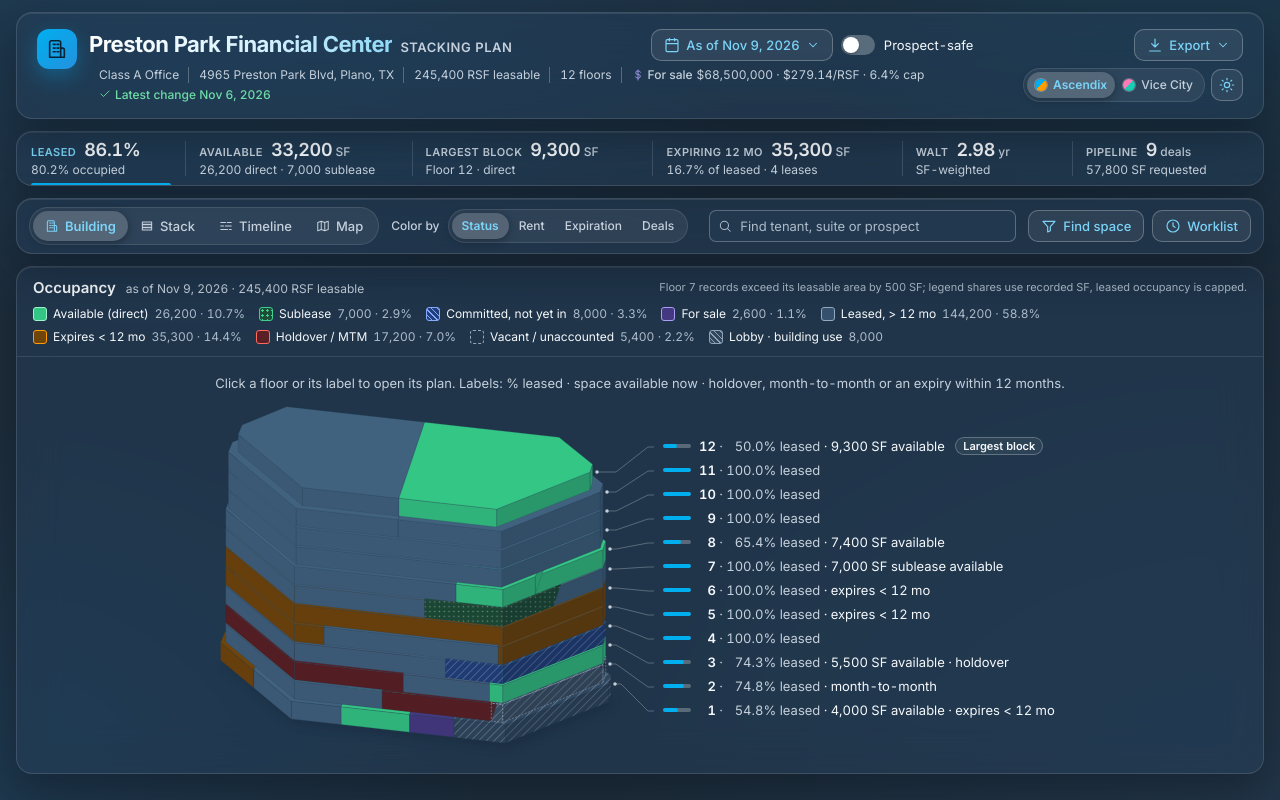
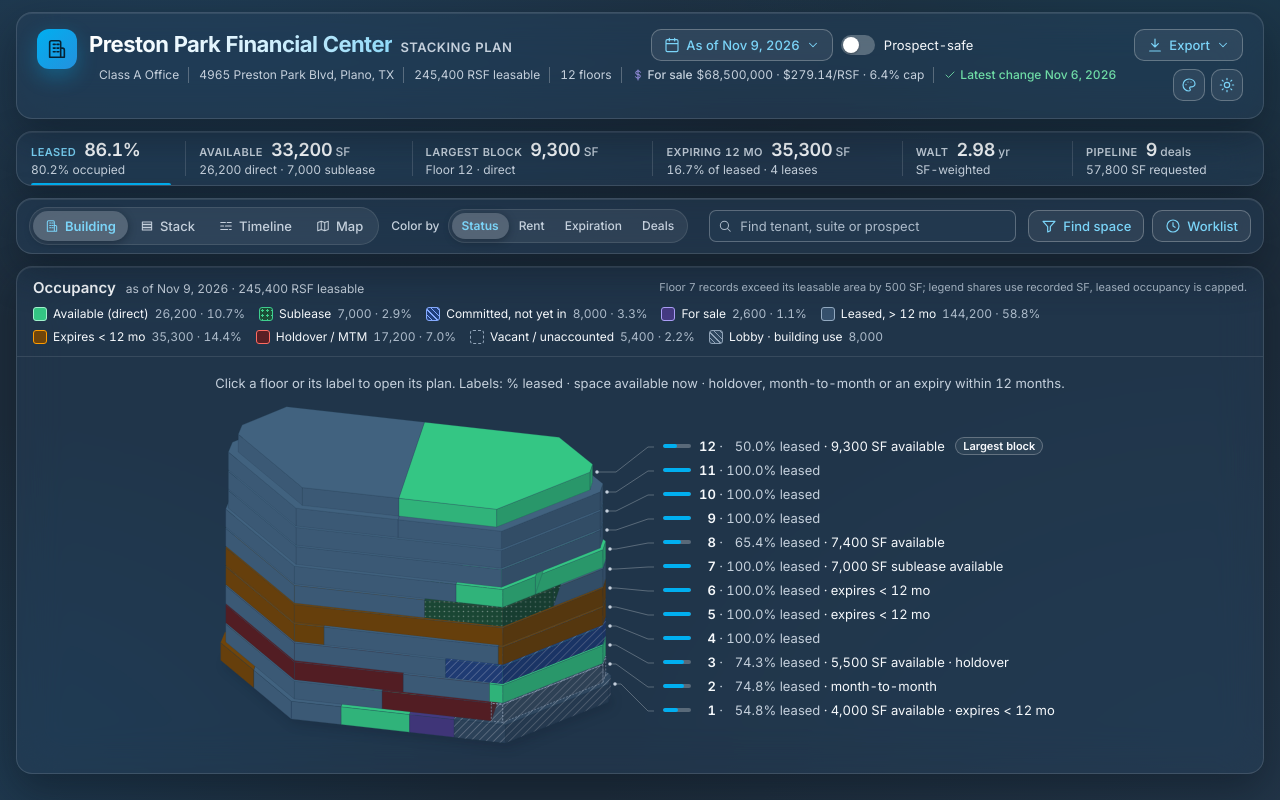
Before and after one commit to acx-sergiy-yanushkevich/stacking-plan-comp, a React (Vite) app: page / in a window 1280 px wide. Built offline with nearby package versions, Linux system fonts and the light colour scheme.

Commit message:
feat(header): palette icon menu with Custom coming soon
Co-Authored-By: Claude Fable 5.1 <noreply@anthropic.com>

```diff
--- a/src/components/shell/Header.tsx
+++ b/src/components/shell/Header.tsx
@@ -1,9 +1,10 @@
 import type { ReactNode } from 'react';
 import type { PlanModel } from '../../model/usePlanModel';
-import { PALETTES, isDark, palettePatch, paletteOf, type PlanState } from '../../state/planState';
+import { isDark, paletteOf, type PlanState } from '../../state/planState';
 import { daysBetween, fmtDate } from '../../domain/dates';
 import { num, pct, usd, usd0 } from '../../domain/format';
-import { Button, Chip, Icon, Menu, Segmented, Switch, useToastBoundary } from '../ui';
+import { Button, Chip, Icon, Menu, Switch, useToastBoundary } from '../ui';
+import { paletteMenuItems } from './paletteMenu';
 import { canTimeTravel, planDate } from '../../domain/safe';
 import { AsOfPopover } from './AsOfPopover';
 import { useIsPhone, usePrefersDark } from '../../lib/useMedia';
@@ -122,19 +123,7 @@ export function Header({ model, state, patch, onExport, miniTimeline }: HeaderPr
             label="Colors and theme"
             trigger={(p) => <Button {...p} iconOnly icon="more" aria-label="Colors and theme" title="Colors and theme" />}
             items={[
-              ...(palette
-                ? [
-                    { kind: 'heading' as const, id: 'palette', label: 'Colors' },
-                    ...PALETTES.map((p) => ({
-                      id: `palette-${p.id}`,
-                      label: p.label,
-                      adornment: <span className={`sp-palette__dot sp-palette__dot--${p.id}`} aria-hidden="true" />,
-                      checked: p.id === palette,
-                      onSelect: () => patch(palettePatch(p.id)),
-                    })),
-                    { kind: 'separator' as const, id: 'look-sep' },
-                  ]
-                : []),
+              ...(palette ? [...paletteMenuItems(palette, patch), { kind: 'separator' as const, id: 'look-sep' }] : []),
               { id: 'theme', label: themeLabel, icon: dark ? ('sun' as const) : ('moon' as const), onSelect: toggleTheme },
             ]}
           />
@@ -145,13 +134,7 @@ export function Header({ model, state, patch, onExport, miniTimeline }: HeaderPr
       {standalone && !phone && (
         <div className="sp-header__look">
           {palette && (
-            <Segmented
-              className="sp-palette"
-              aria-label="Color palette"
-              options={PALETTES.map((p) => ({ id: p.id, label: p.label, title: `${p.label} colors`, adornment: <span className={`sp-palette__dot sp-palette__dot--${p.id}`} aria-hidden="true" /> }))}
-              value={palette}
-              onChange={(id) => patch(palettePatch(id))}
-            />
+            <Menu label="Colors" trigger={(p) => <Button {...p} iconOnly icon="palette" aria-label="Colors" title="Colors" />} items={paletteMenuItems(palette, patch)} />
           )}
           <Button iconOnly icon={dark ? 'sun' : 'moon'} aria-label={themeLabel} title={dark ? 'Light theme' : 'Dark theme'} onClick={toggleTheme} />
         </div>
--- /dev/null
+++ b/src/components/shell/paletteMenu.tsx
@@ -0,0 +1,29 @@
+import type { MenuItem } from '../ui/Menu';
+import { PALETTES, palettePatch, type Palette, type PlanState } from '../../state/planState';
+
+/**
+ * The entries of the Colors menu: the two palettes, the current one checked, and a Custom entry that is
+ * not yet offered. Pure, so the header's menu can be tested without opening it.
+ */
+export function paletteMenuItems(current: Palette, patch: (p: Partial<PlanState>) => void): MenuItem[] {
+  return [
+    { kind: 'heading', id: 'palette', label: 'Colors' },
+    ...PALETTES.map(
+      (p): MenuItem => ({
+        id: `palette-${p.id}`,
+        label: p.label,
+        adornment: <span className={`sp-palette__dot sp-palette__dot--${p.id}`} aria-hidden="true" />,
+        checked: p.id === current,
+        onSelect: () => patch(palettePatch(p.id)),
+      }),
+    ),
+    {
+      id: 'palette-custom',
+      label: 'Custom',
+      hint: 'coming soon',
+      disabled: true,
+      adornment: <span className="sp-palette__dot sp-palette__dot--custom" aria-hidden="true" />,
+      onSelect: () => {},
+    },
+  ];
+}
--- a/src/components/shell/shell.css
+++ b/src/components/shell/shell.css
@@ -49,6 +49,7 @@
 .sp-palette__dot { width: 12px; height: 12px; border-radius: 50%; flex: none; box-shadow: 0 0 0 1px var(--sp-color-border-strong); }
 .sp-palette__dot--ascendix { background: linear-gradient(135deg, #00aff0 0 50%, #ff9c00 50% 100%); }
 .sp-palette__dot--vice { background: linear-gradient(135deg, #ff7ab8 0 50%, #1bcbb3 50% 100%); }
+.sp-palette__dot--custom { background: conic-gradient(#f87171, #fbbf24, #34d399, #60a5fa, #a78bfa, #f87171); opacity: 0.5; }
 /* How the plan looks (palette, theme): a group of its own, apart from the controls of what it shows. */
 .sp-header__look { display: flex; align-items: center; gap: 8px; flex: none; }
 /* Wide: the title and the plan's controls share the first line and the facts run under both, so one more
@@ -62,7 +63,6 @@
   .sp-header__actions { grid-area: 1 / 3 / 2 / 5; }
   .sp-header__facts { grid-area: 2 / 2 / 3 / 4; margin-top: 0; }
   .sp-header__look { grid-area: 2 / 4 / 3 / 5; justify-self: end; gap: 6px; }
-  .sp-palette .sp-segmented__opt { padding: 0 8px; }
   /* The embedded skin has no look controls: its facts take the whole line. */
   .sp-header:not(:has(.sp-header__look)) .sp-header__facts { grid-column: 2 / 5; }
 }
@@ -79,12 +79,7 @@
   .sp-header__text { max-width: calc(100% - 40px - var(--sp-space-3)); }
   .sp-header__actions { flex: 1 1 auto; justify-content: flex-start; }
 }
-/* A narrow tablet: the palette keeps its two swatches and gives up its names (still the options' accessible
-   names and tooltips), so the look controls stay on the controls' line. */
 @media (max-width: 899px) {
-  .sp-palette .sp-segmented__label { position: absolute; width: 1px; height: 1px; margin: -1px; overflow: hidden; clip: rect(0 0 0 0); white-space: nowrap; }
-  .sp-palette .sp-segmented__opt { padding: 0 8px; }
-  .sp-palette__dot { width: 14px; height: 14px; }
   .sp-header__actions, .sp-header__look { gap: 6px; }
 }
 @media (max-width: 760px) {
```
Also changed, not shown: 2 other files (tests, documents, lock files or other folders).
